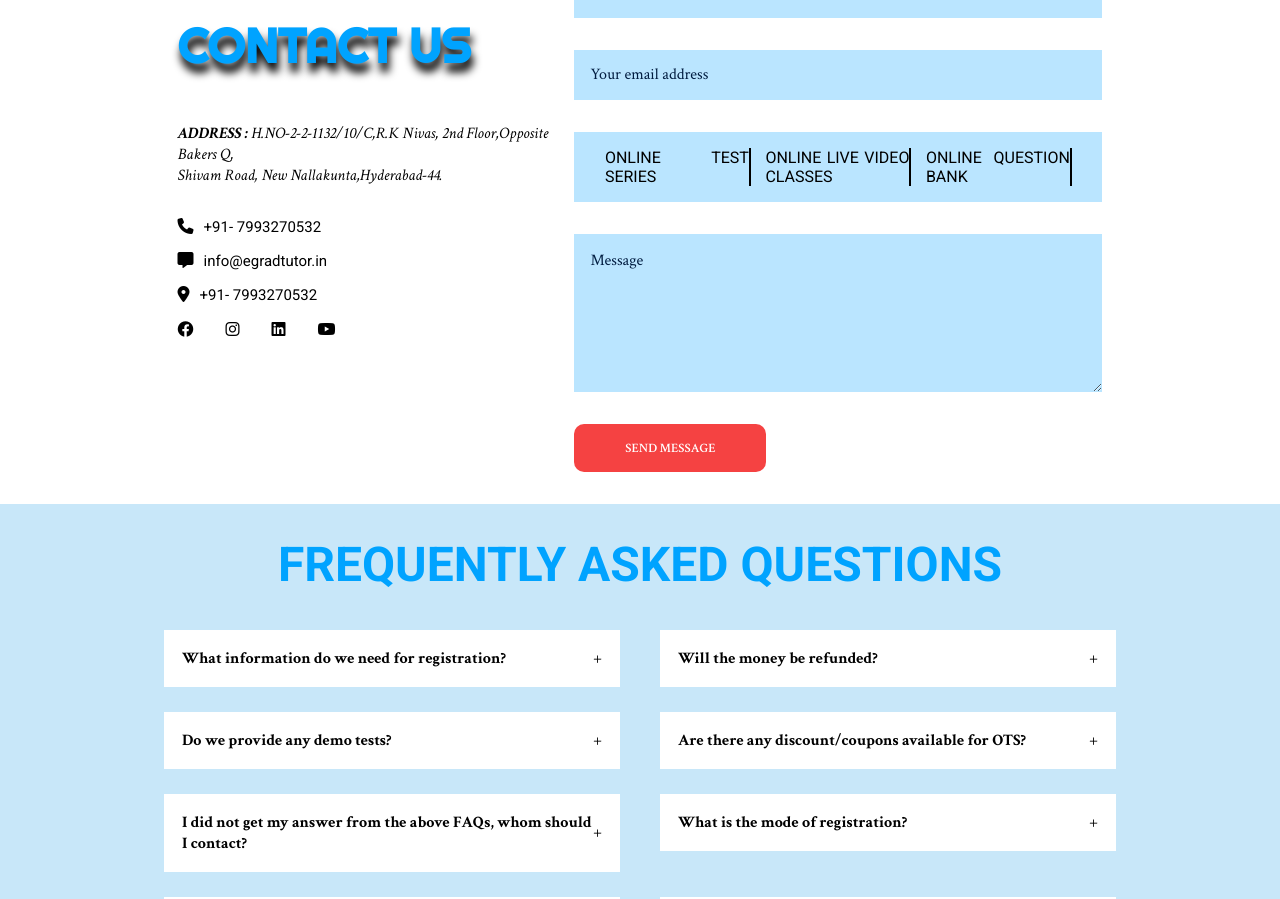
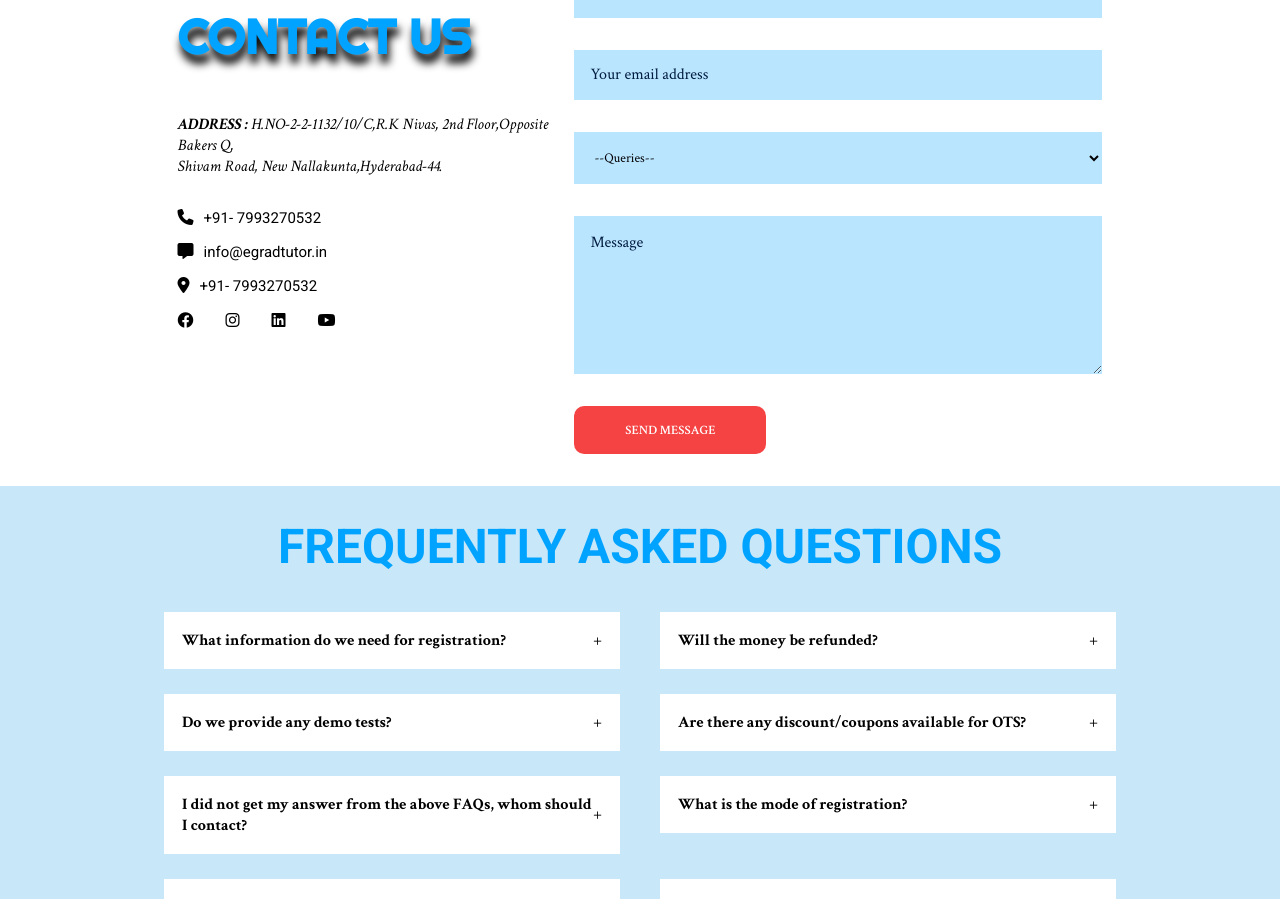
Before and after one commit to Jyothirmai08/React_Website, a React (Create React App) app in the folder landingpage/: page /PgHome in a window 1280 px wide. Shown: the part 3205-4104 px from the top of the page. Built offline with nearby package versions, Linux system fonts and the light colour scheme.

Commit message:
contact us commit

```diff
--- a/landingpage/src/components/UG/Contactus.jsx
+++ b/landingpage/src/components/UG/Contactus.jsx
@@ -13,19 +13,19 @@ const Contactus = () => {
           </address>
           <div className='countactDit'>
 
-          <div style={{display: 'flex', gap: '10px'}}>
+            <div style={{ display: 'flex', gap: '10px' }}>
               <i class="fa-solid fa-phone"></i><p>+91- 7993270532</p>
             </div>
 
-          <div style={{display: 'flex', gap: '10px'}}>
+            <div style={{ display: 'flex', gap: '10px' }}>
               <i class="fa-solid fa-message"></i><p>info@egradtutor.in</p>
             </div>
 
-          <div style={{display: 'flex', gap: '10px'}}>
+            <div style={{ display: 'flex', gap: '10px' }}>
               <i class="fa-solid fa-location-dot"></i><p>+91- 7993270532</p>
             </div>
 
-        <div className='linkIcons' style={{display: 'flex', }}>
+            <div className='linkIcons' style={{ display: 'flex', }}>
               <div className='bgIconLink'>
                 <i class="fa-brands fa-facebook"></i>
               </div>
@@ -48,44 +48,23 @@ const Contactus = () => {
         {/* This is input form to contact us. */}
         <div className='Contact-contant'>
           <form>
-          <input type='text' placeholder='First Name' required/>
+            <input type='text' placeholder='First Name' required />
 
-          <input type='text' placeholder='Last Name' required/>
+            <input type='text' placeholder='Last Name' required />
 
-          <input type='text' placeholder='Your email address' required/>
-          <div className='menu-bar'>
-         <ul>
-          <li>ONLINE TEST SERIES
-          <div class="sub-menu-1">
-                    <ul>
-                        <li>IIT-JEE (MAINS & ADVANCED)</li>
-                        <li>NEET</li>
-                        <li>BITSAT</li>
-                    </ul>
-                </div>
-          </li>
-          <li>ONLINE LIVE VIDEO CLASSES
-          <div class="sub-menu-1">
-                    <ul>
-                        <li>IIT-JEE (MAINS & ADVANCED)</li>
-                        <li>NEET</li>
-                        <li>BITSAT</li>
-                    </ul>
-                </div>
-          </li>
-          <li>ONLINE QUESTION BANK
-          <div class="sub-menu-1">
-                    <ul>
-                        <li>IIT-JEE (MAINS & ADVANCED)</li>
-                        <li>NEET</li>
-                        <li>BITSAT</li>
-                    </ul>
-                </div>
-          </li>
-         </ul>
-          </div>
+            <input type='text' placeholder='Your email address' required />
 
-          <textarea rows={7} className='textArea' required  placeholder='Message'/>
+            <select className='textArea' id="cars">
+              <option value="Queries">--Queries--</option>
+              <option value="General EnQuery">General EnQuery</option>
+              <option value="Exam EnQuery">Exam EnQuery</option>
+              <option value="Course EnQuery">Course EnQuery</option>
+              <option value="Payment related issue">Payment related issue</option>
+            </select>
+
+
+
+            <textarea rows={7} className='textArea' required placeholder='Message' />
 
             <div className='buttonClass'>
               <button className='butto'>SEND MESSAGE</button>
```
Lines whose indentation alone changed are shown as unchanged.
